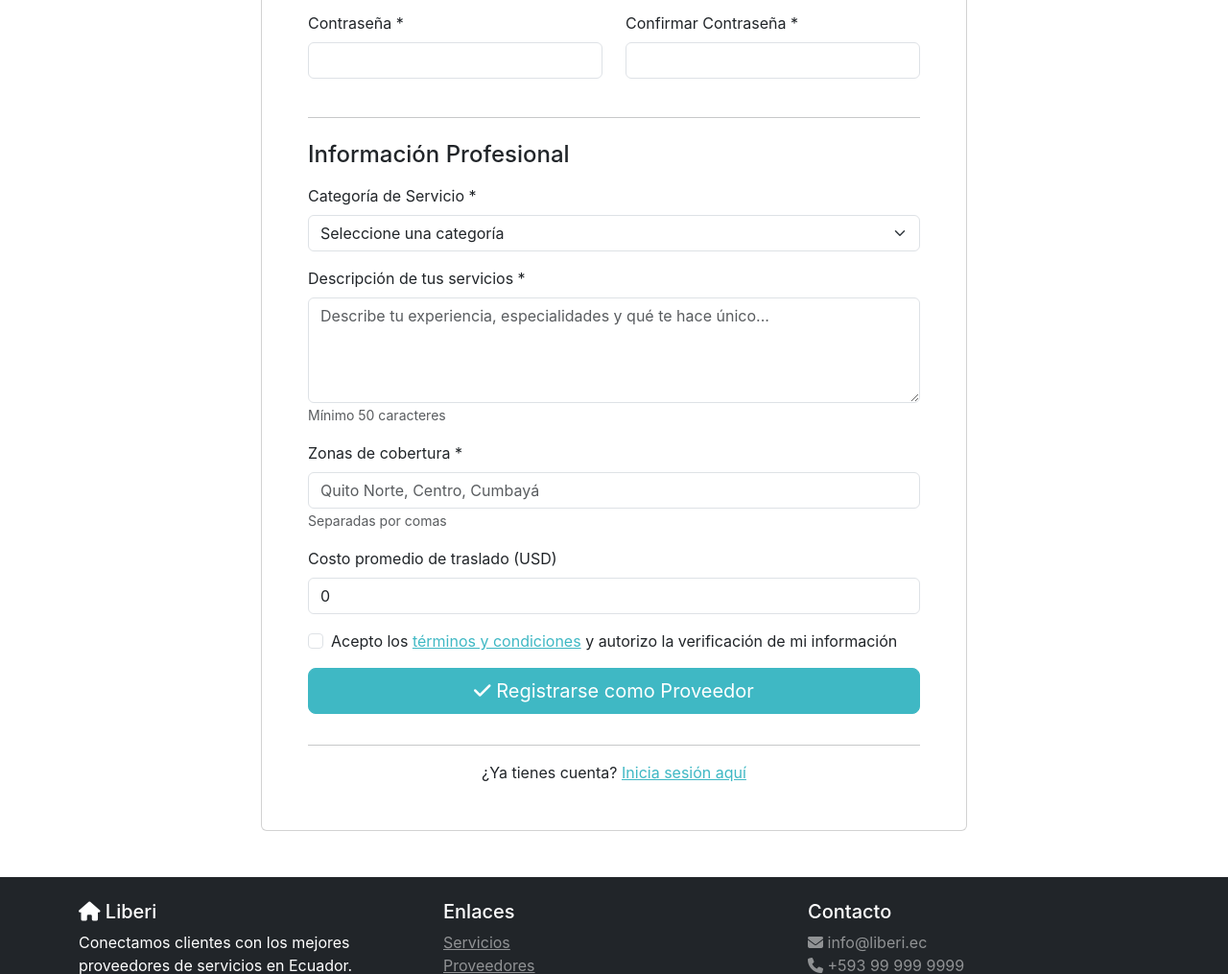
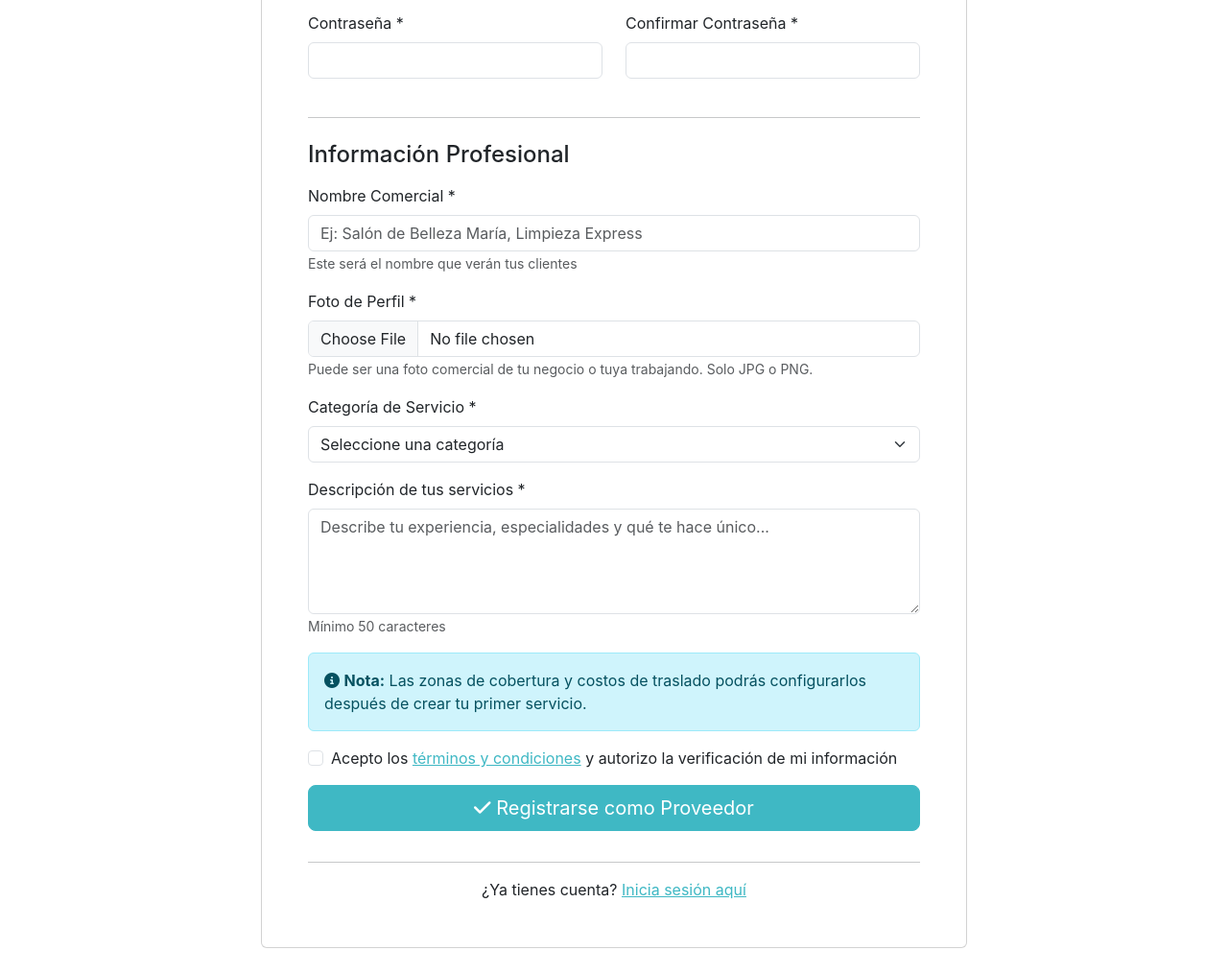
Before and after one commit to jimbuho/liberi_project, a Django app: page /register/provider/ in a window 1280 px wide. Shown: the part 702-1717 px from the top of the page at 96% size. Run offline with Django 5.2, Linux system fonts and the light colour scheme; tables that the repository leaves empty hold one stand-in row (values such as "Sample post").

Commit message:
Campos de nombre comercial y foto

```diff
--- a/core/models.py
+++ b/core/models.py
@@ -58,8 +58,16 @@ class ProviderProfile(models.Model):
     category = models.ForeignKey(Category, on_delete=models.SET_NULL, null=True,
                                  verbose_name='Categoría')
     description = models.TextField('Descripción')
+
+    # NUEVOS CAMPOS - CAMBIO #8
+    business_name = models.CharField('Nombre Comercial', max_length=200, blank=True,
+                                     help_text='Nombre con el que se promociona el negocio')
+    profile_photo = models.ImageField('Foto de Perfil', upload_to='profiles/', blank=True,
+                                      help_text='Foto de perfil (puede ser comercial)')
+    # FIN NUEVOS CAMPOS
+
     coverage_zones = models.ManyToManyField('Zone', verbose_name='Zonas de cobertura',
-                                           related_name='providers')
+                                           related_name='providers', blank=True)
     avg_travel_cost = models.DecimalField('Costo promedio de traslado', max_digits=6,
                                           decimal_places=2, default=0)
     availability = models.JSONField('Disponibilidad', default=dict)
@@ -77,8 +85,18 @@ class ProviderProfile(models.Model):
         verbose_name_plural = 'Perfiles de Proveedores'
 
     def __str__(self):
-        return f"{self.user.username} - {self.category}"
+        display_name = self.business_name if self.business_name else self.user.get_full_name()
+        return f"{display_name} - {self.category}"
 
+    def get_display_name(self):
+        """Retorna el nombre comercial si existe, sino el nombre completo del usuario"""
+        return self.business_name if self.business_name else self.user.get_full_name()
+
+    def get_full_display(self):
+        """Retorna nombre comercial + nombre real entre paréntesis"""
+        if self.business_name:
+            return f"{self.business_name} ({self.user.get_full_name()})"
+        return self.user.get_full_name()
 
 class Service(models.Model):
     provider = models.ForeignKey(User, on_delete=models.CASCADE, related_name='services',
--- a/frontend/views.py
+++ b/frontend/views.py
@@ -392,9 +392,8 @@ def register_provider_view(request):
         # Datos de proveedor
         category_id = request.POST.get('category')
         description = request.POST.get('description')
-        coverage_zones = request.POST.get('coverage_zones', '').split(',')
-        coverage_zones = [zone.strip() for zone in coverage_zones if zone.strip()]
-        avg_travel_cost = request.POST.get('avg_travel_cost', 0)
+        business_name = request.POST.get('business_name')
+        profile_photo = request.FILES.get('profile_photo')
 
         # Validaciones
         if password != password_confirm:
@@ -403,6 +402,21 @@ def register_provider_view(request):
 
         if User.objects.filter(username=username).exists():
             messages.error(request, 'El nombre de usuario ya está en uso')
+            return render(request, 'auth/register_provider.html', {'categories': categories})
+
+        if User.objects.filter(email=email).exists():
+            messages.error(request, 'El email ya está registrado')
+            return render(request, 'auth/register_provider.html', {'categories': categories})
+
+        # Validar foto de perfil
+        if profile_photo:
+            # Validar tipo de archivo
+            file_extension = profile_photo.name.split('.')[-1].lower()
+            if file_extension not in ['jpg', 'jpeg', 'png']:
+                messages.error(request, 'La foto debe ser JPG o PNG')
+                return render(request, 'auth/register_provider.html', {'categories': categories})
+        else:
+            messages.error(request, 'La foto de perfil es obligatoria')
             return render(request, 'auth/register_provider.html', {'categories': categories})
 
         # Crear usuario
@@ -421,28 +435,39 @@ def register_provider_view(request):
             role='provider'
         )
 
+        # Subir foto a Supabase
+        '''
+        try:
+            supabase = create_client(os.getenv("SUPABASE_URL"), os.getenv("SUPABASE_KEY"))
+            file_path = f"profiles/{user.id}_{profile_photo.name}"
+            supabase.storage.from_("Liberi-Bucket").upload(file_path, profile_photo)
+            public_url = supabase.storage.from_("Liberi-Bucket").get_public_url(file_path)
+        except Exception as e:
+            # Si falla Supabase, eliminar el usuario creado
+            user.delete()
+            messages.error(request, f'Error al subir la foto: {str(e)}')
+            return render(request, 'auth/register_provider.html', {'categories': categories})
+        '''
+
         # Crear perfil de proveedor
-        provider_profile = ProviderProfile.objects.create(
+        # Las zonas de cobertura y costos se configurarán después del primer servicio
+        ProviderProfile.objects.create(
             user=user,
             category_id=category_id,
             description=description,
-            # NOTA: Quita 'coverage_zones' de aquí
-            avg_travel_cost=avg_travel_cost,
+            business_name=business_name,
+            #profile_photo=public_url,
+            profile_photo=profile_photo,
             status='pending'
         )
-
-        zone_objects = []
-        for zone_name in coverage_zones:
-            # get_or_create es una buena práctica para asegurar que la zona exista
-            zone, created = Zone.objects.get_or_create(name=zone_name)
-            zone_objects.append(zone)
-
-        # Paso B: Usar .set() para establecer la relación
-        provider_profile.coverage_zones.set(zone_objects)
 
         # Login automático
         login(request, user)
-        messages.success(request, '¡Registro exitoso! Tu perfil está en revisión')
+        messages.success(
+            request,
+            f'¡Registro exitoso, {business_name}! Tu perfil está en revisión. '
+            'Crea tu primer servicio para solicitar la aprobación.'
+        )
 
         return redirect('dashboard')
 
--- a/templates/auth/register_provider.html
+++ b/templates/auth/register_provider.html
@@ -67,6 +67,20 @@
                         <h4 class="mb-3">Información Profesional</h4>
 
                         <div class="mb-3">
+                            <label for="business_name" class="form-label">Nombre Comercial *</label>
+                            <input type="text" class="form-control" id="business_name" name="business_name"
+                                   placeholder="Ej: Salón de Belleza María, Limpieza Express" required>
+                            <small class="text-muted">Este será el nombre que verán tus clientes</small>
+                        </div>
+
+                        <div class="mb-3">
+                            <label for="profile_photo" class="form-label">Foto de Perfil *</label>
+                            <input type="file" class="form-control" id="profile_photo" name="profile_photo"
+                                   accept="image/jpeg,image/png" required>
+                            <small class="text-muted">Puede ser una foto comercial de tu negocio o tuya trabajando. Solo JPG o PNG.</small>
+                        </div>
+
+                        <div class="mb-3">
                             <label for="category" class="form-label">Categoría de Servicio *</label>
                             <select class="form-select" id="category" name="category" required>
                                 <option value="">Seleccione una categoría</option>
@@ -84,18 +98,9 @@
                             <small class="text-muted">Mínimo 50 caracteres</small>
                         </div>
 
-                        <div class="mb-3">
-                            <label for="coverage_zones" class="form-label">Zonas de cobertura *</label>
-                            <input type="text" class="form-control" id="coverage_zones"
-                                   name="coverage_zones"
-                                   placeholder="Quito Norte, Centro, Cumbayá" required>
-                            <small class="text-muted">Separadas por comas</small>
-                        </div>
-
-                        <div class="mb-3">
-                            <label for="avg_travel_cost" class="form-label">Costo promedio de traslado (USD)</label>
-                            <input type="number" class="form-control" id="avg_travel_cost"
-                                   name="avg_travel_cost" step="0.01" min="0" value="0">
+                        <div class="alert alert-info">
+                            <i class="fas fa-info-circle"></i>
+                            <strong>Nota:</strong> Las zonas de cobertura y costos de traslado podrás configurarlos después de crear tu primer servicio.
                         </div>
 
                         <div class="mb-3 form-check">
```
Also changed, not shown: templates/dashboard/provider.html (+76 -15 lines).
